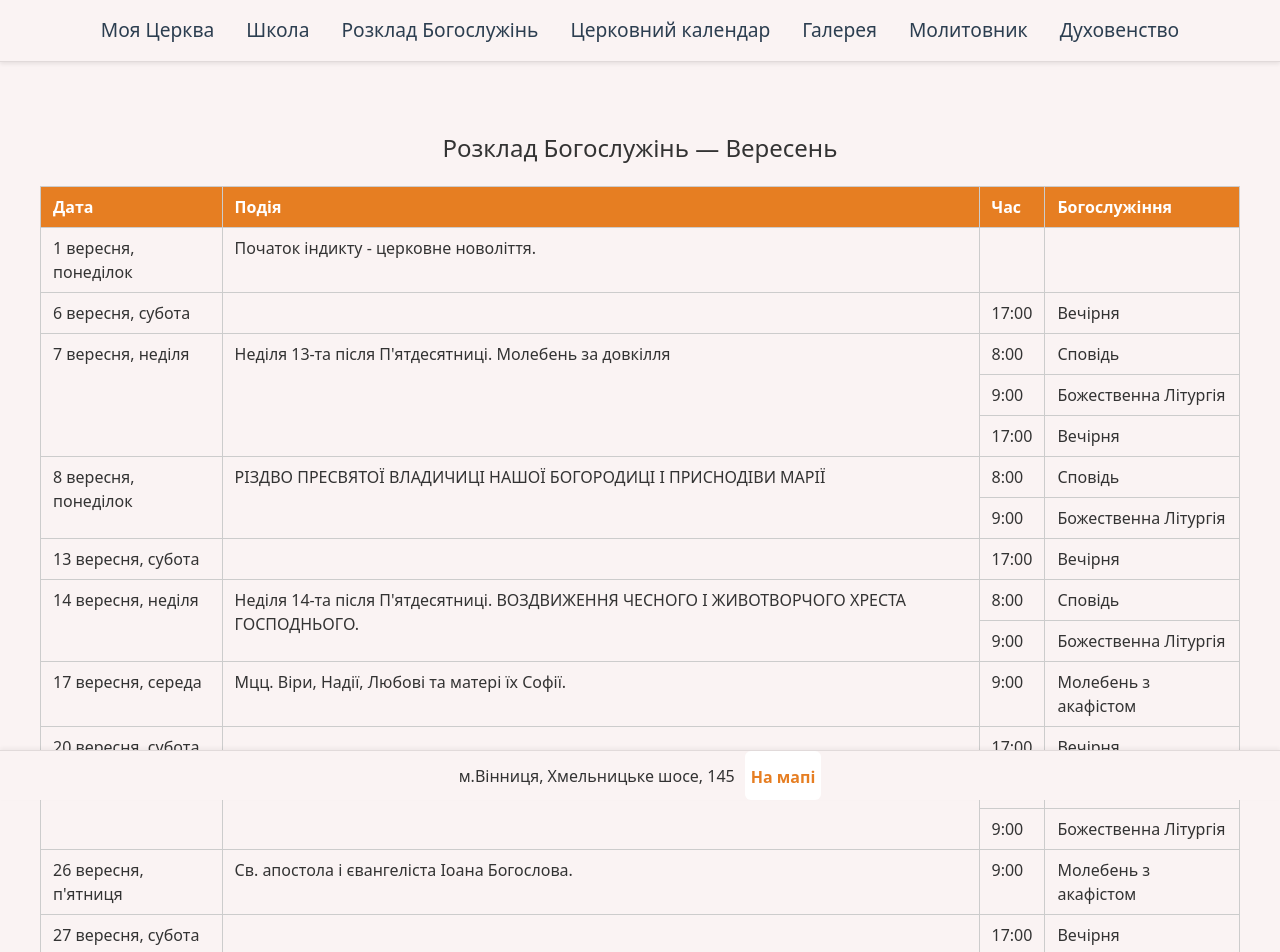
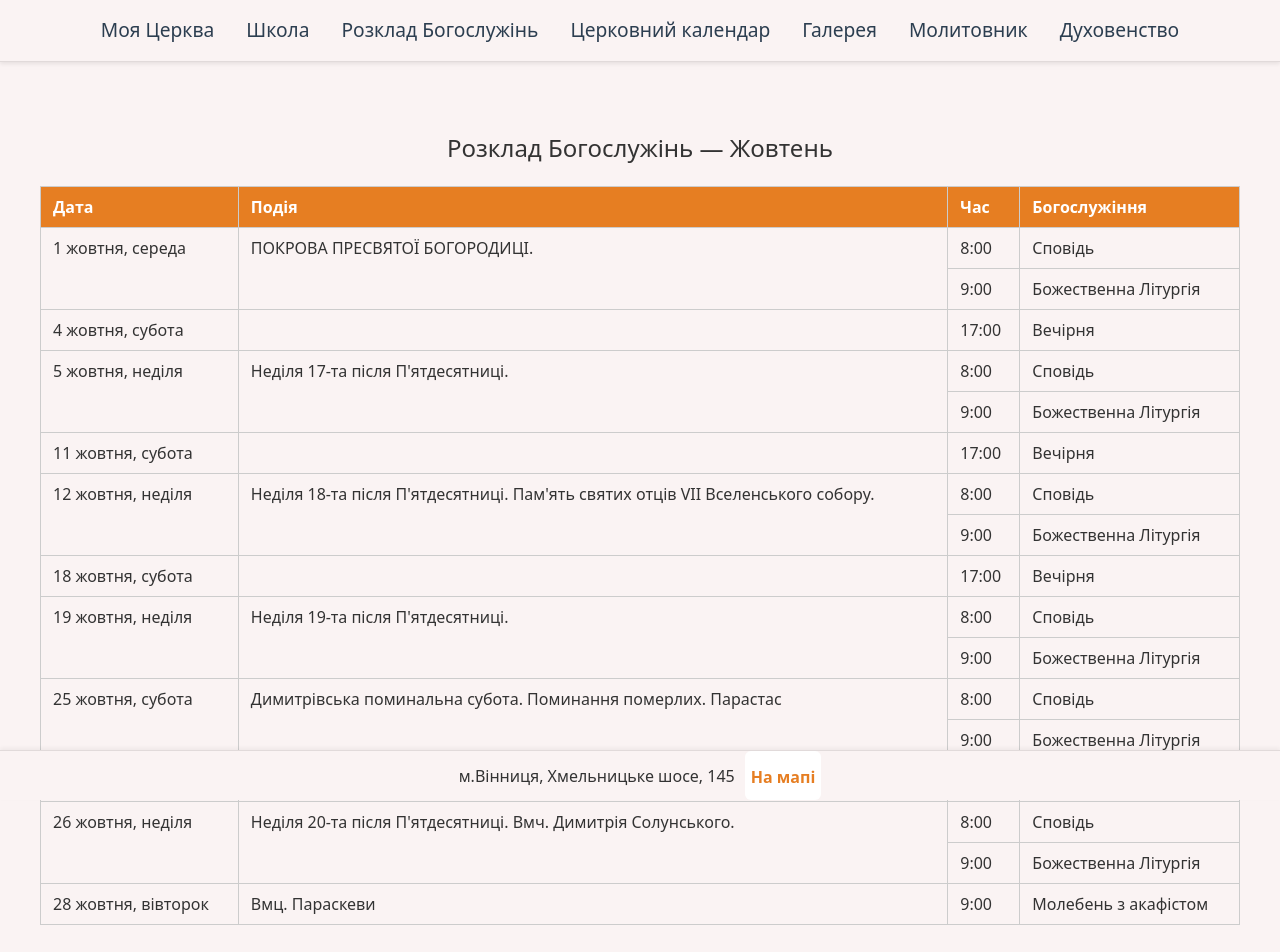
Before and after one commit to ValeriyVinn/my-parish, a React (Vite) app: page /shedule in a window 1280 px wide. Shown: the top 952 px of the page. Built offline with nearby package versions, Linux system fonts and the light colour scheme.

Commit message:
updated: shedule october

```diff
--- a/src/components/Shedule/Shedule.jsx
+++ b/src/components/Shedule/Shedule.jsx
@@ -4,7 +4,7 @@ import css from "./Shedule.module.css";
 const Schedule = () => {
   return (
     <div className={`container ${css.wrapper}`}>
-      <h1 className={css.title}>Розклад Богослужінь — Вересень</h1>
+      <h1 className={css.title}>Розклад Богослужінь — Жовтень</h1>
       <div className={css.tableWrapper}>
         <table className={css.table}>
           <thead>
--- a/src/data/schedule.json
+++ b/src/data/schedule.json
@@ -1,20 +1,64 @@
 [
+
   {
-    "date": "1 вересня, понеділок",
+    "date": "1 жовтня, середа",
     "day": "",
-    "title": "Початок індикту - церковне новоліття.",
-    "services": [{ "time": "", "name": "" }]
+    "title": "ПОКРОВА ПРЕСВЯТОЇ БОГОРОДИЦІ.",
+    "services": [
+      { "time": "8:00", "name": "Сповідь" },
+      { "time": "9:00", "name": "Божественна Літургія" }
+    ]
   },
   {
-    "date": "6 вересня,  субота",
+    "date": "4 жовтня,  субота",
     "day": "",
     "title": "",
     "services": [{ "time": "17:00", "name": "Вечірня" }]
   },
   {
-    "date": "7 вересня,  неділя",
+    "date": "5 жовтня,  неділя",
     "day": "",
-    "title": "Неділя 13-та після П'ятдесятниці. Молебень за довкілля",
+    "title": "Неділя 17-та після П'ятдесятниці.",
+    "services": [
+      { "time": "8:00", "name": "Сповідь" },
+      { "time": "9:00", "name": "Божественна Літургія" }
+    ]
+  },
+  {
+    "date": "11 жовтня, субота",
+    "day": "",
+    "title": "",
+    "services": [{ "time": "17:00", "name": "Вечірня" }]
+  },
+  {
+    "date": "12 жовтня,  неділя",
+    "day": "",
+    "title": "Неділя 18-та після П'ятдесятниці. Пам'ять святих отців VII Вселенського собору.",
+    "services": [
+      { "time": "8:00", "name": "Сповідь" },
+      { "time": "9:00", "name": "Божественна Літургія" }
+    ]
+  },
+
+  {
+    "date": "18 жовтня,  субота",
+    "day": "",
+    "title": "",
+    "services": [{ "time": "17:00", "name": "Вечірня" }]
+  },
+  {
+    "date": "19 жовтня,  неділя",
+    "day": "",
+    "title": "Неділя 19-та після П'ятдесятниці.",
+    "services": [
+      { "time": "8:00", "name": "Сповідь" },
+      { "time": "9:00", "name": "Божественна Літургія" }
+    ]
+  },
+  {
+    "date": "25 жовтня,  субота",
+    "day": "",
+    "title": "Димитрівська поминальна субота. Поминання померлих. Парастас",
     "services": [
       { "time": "8:00", "name": "Сповідь" },
       { "time": "9:00", "name": "Божественна Літургія" },
@@ -22,73 +66,18 @@
     ]
   },
   {
-    "date": "8 вересня, понеділок",
+    "date": "26 жовтня,  неділя",
     "day": "",
-    "title": "РІЗДВО ПРЕСВЯТОЇ ВЛАДИЧИЦІ НАШОЇ БОГОРОДИЦІ І ПРИСНОДІВИ МАРІЇ",
+    "title": "Неділя 20-та після П'ятдесятниці. Вмч. Димитрія Солунського.",
     "services": [
       { "time": "8:00", "name": "Сповідь" },
       { "time": "9:00", "name": "Божественна Літургія" }
     ]
   },
   {
-    "date": "13 вересня,  субота",
+    "date": "28 жовтня,  вівторок",
     "day": "",
-    "title": "",
-    "services": [{ "time": "17:00", "name": "Вечірня" }]
-  },
-  {
-    "date": "14 вересня,  неділя",
-    "day": "",
-    "title": "Неділя 14-та після П'ятдесятниці. ВОЗДВИЖЕННЯ ЧЕСНОГО I ЖИВОТВОРЧОГО ХРЕСТА ГОСПОДНЬОГО.",
-    "services": [
-      { "time": "8:00", "name": "Сповідь" },
-      { "time": "9:00", "name": "Божественна Літургія" }
-    ]
-  },
-  {
-    "date": "17 вересня,  середа",
-    "day": "",
-    "title": "Мцц. Віри, Надії, Любові та матері їх Софії.",
-    "services": [
-
-      { "time": "9:00", "name": "Молебень з акафістом" }
-    ]
-  },
-  {
-    "date": "20 вересня,  субота",
-    "day": "",
-    "title": "",
-    "services": [{ "time": "17:00", "name": "Вечірня" }]
-  },
-  {
-    "date": "21 вересня,  неділя",
-    "day": "",
-    "title": "Неділя 15-та після П'ятдесятниці.",
-    "services": [
-      { "time": "8:00", "name": "Сповідь" },
-      { "time": "9:00", "name": "Божественна Літургія" }
-    ]
-  },
-  {
-    "date": "26 вересня,  п'ятниця",
-    "day": "",
-    "title": "Св. апостола і євангеліста Іоана Богослова.",
+    "title": "Вмц. Параскеви",
     "services": [{ "time": "9:00", "name": "Молебень з акафістом" }]
-  },
-  {
-    "date": "27 вересня,  субота",
-    "day": "",
-    "title": "",
-    "services": [
-
-      { "time": "17:00", "name": "Вечірня" }
-    ]
-  },
-  {
-    "date": "28 вересня,  неділя",
-    "day": "",
-    "title": "Неділя 16-та після П'ятдесятниці.",
-    "services": [ { "time": "8:00", "name": "Сповідь" },
-      { "time": "9:00", "name": "Божественна Літургія" }]
   }
 ]
```
